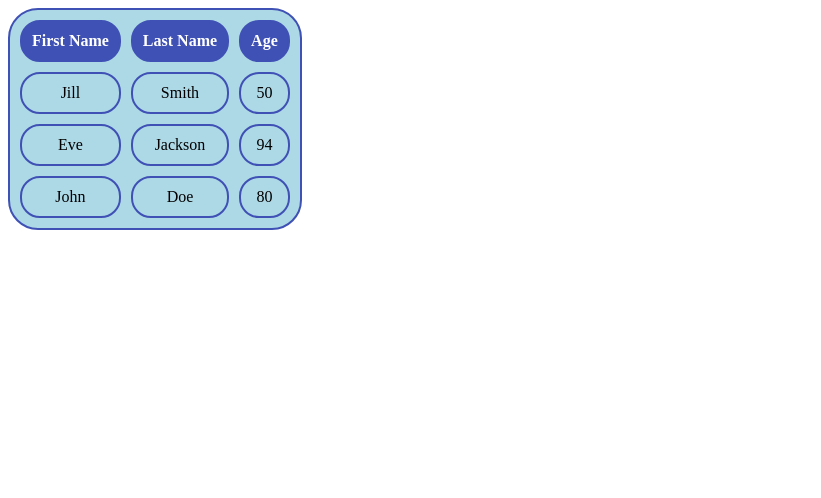
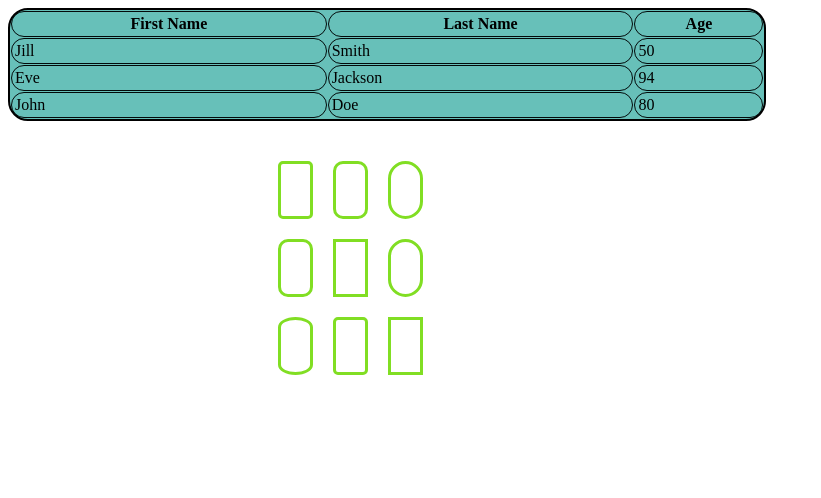
Before and after one commit to derangulacharan/mern_tasks, a plain HTML site: page ass_task-6.html in a window 1280 px wide. Shown: the whole page, without its empty margins (0-821 px from the left). Drawn offline with Linux system fonts and the light colour scheme.

Commit message:
Update ass_task-6.html

```diff
--- a/ass_task-6.html
+++ b/ass_task-6.html
@@ -3,51 +3,134 @@
 <head>
     <meta charset="UTF-8">
     <meta name="viewport" content="width=device-width, initial-scale=1.0">
-    <title>Task-6</title>
+    <title>Task 6</title>
     <style>
-        table {
+
+        .table1 {
             border-collapse: separate;
-            border-spacing: 10px;
-            border: 2px solid #3f51b5;
-            border-radius: 30px;
-            background-color: lightblue;
+            border-spacing: 1px;
+            border: 2px solid black;
+            border-radius: 20px;
+            background-color: rgb(103, 192, 185);
+            width: 60%;
+            height: 50px;
         }
 
-        th, td {
-            padding: 10px;
-            text-align: center;
-            border: 2px solid #3f51b5;
-            border-radius: 20px;
+        th, .text{
+            padding: 3px;
+            border: 1px solid rgb(2, 10, 10);
+            border-radius: 40px;
         }
 
-        th {
-            background-color: #3f51b5;
-            color: white;
+
+        .table2 {
+            border-collapse: separate;
+            border-spacing: 20px;
+            padding: 20px 450px 100px 250px ;
+            width: 70%;
+            height: 50px;
+        }
+        .shape1 {
+           width: 80px;
+           height: 50px;
+           border: 3px solid rgb(129, 222, 35);
+           border-radius: 5px;
+        }
+        .shape2 {
+           width: 80px;
+           height: 50px;
+           border: 3px solid rgb(129, 222, 35);
+           border-radius: 10px;
+        }
+        .shape3 {
+           width: 80px;
+           height: 50px;
+           border: 3px solid rgb(129, 222, 35);
+           border-radius: 20px;
+        }
+        .shape4 {
+           width: 80px;
+           height: 50px;
+           border: 3px solid rgb(129, 222, 35);
+           border-radius: 10px;
+        }
+        .shape5 {
+           width: 80px;
+           height: 50px;
+           border: 3px solid rgb(129, 222, 35);
+           border-radius:0px;
+        }
+        .shape6 {
+           width: 80px;
+           height: 50px;
+           border: 3px solid rgb(129, 222, 35);
+           border-radius: 20px;
+        }
+        .shape7 {
+           width: 80px;
+           height: 50px;
+           border: 3px solid rgb(129, 222, 35);
+           border-radius: 120px/70px;
+        }
+        .shape8{
+           width: 80px;
+           height: 50px;
+           border: 3px solid rgb(129, 222, 35);
+           border-radius: 5px;
+        }
+        .shape9 {
+           width: 80px;
+           height: 50px;
+           border: 3px solid rgb(129, 222, 35);
+
         }
     </style>
 </head>
 <body>
-    <table>
+
+
+
+    <table class="table1">
         <tr>
             <th>First Name</th>
             <th>Last Name</th>
             <th>Age</th>
         </tr>
         <tr>
-            <td>Jill</td>
-            <td>Smith</td>
-            <td>50</td>
+            <td class="text">Jill</td>
+            <td class="text">Smith</td>
+            <td class="text">50</td>
         </tr>
         <tr>
-            <td>Eve</td>
-            <td>Jackson</td>
-            <td>94</td>
+            <td class="text">Eve</td>
+            <td class="text">Jackson</td>
+            <td class="text">94</td>
         </tr>
         <tr>
-            <td>John</td>
-            <td>Doe</td>
-            <td>80</td>
+            <td class="text">John</td>
+            <td class="text">Doe</td>
+            <td class="text">80</td>
+        </tr>
+
+
+    <table class="table2">
+        <tr>
+            <td class="shape1"></td>
+            <td class="shape2"></td>
+            <td class="shape3"></td>
+        </tr>
+        <tr>
+            <td class="shape4"></td>
+            <td class="shape5"></td>
+            <td class="shape6"></td>
+        </tr>
+        <tr>
+            <td class="shape7"></td>
+            <td class="shape8"></td>
+            <td class="shape9"></td>
         </tr>
     </table>
+
+
 </body>
 </html>
```
